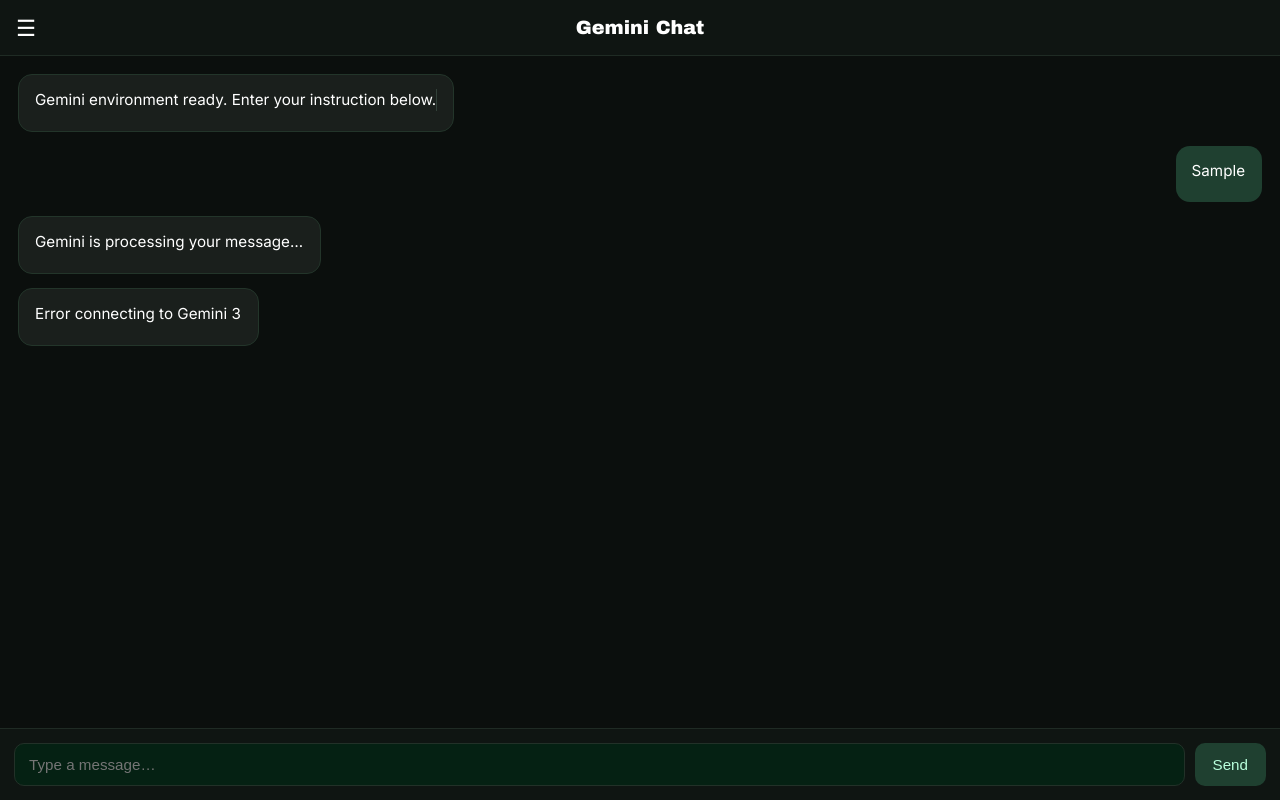
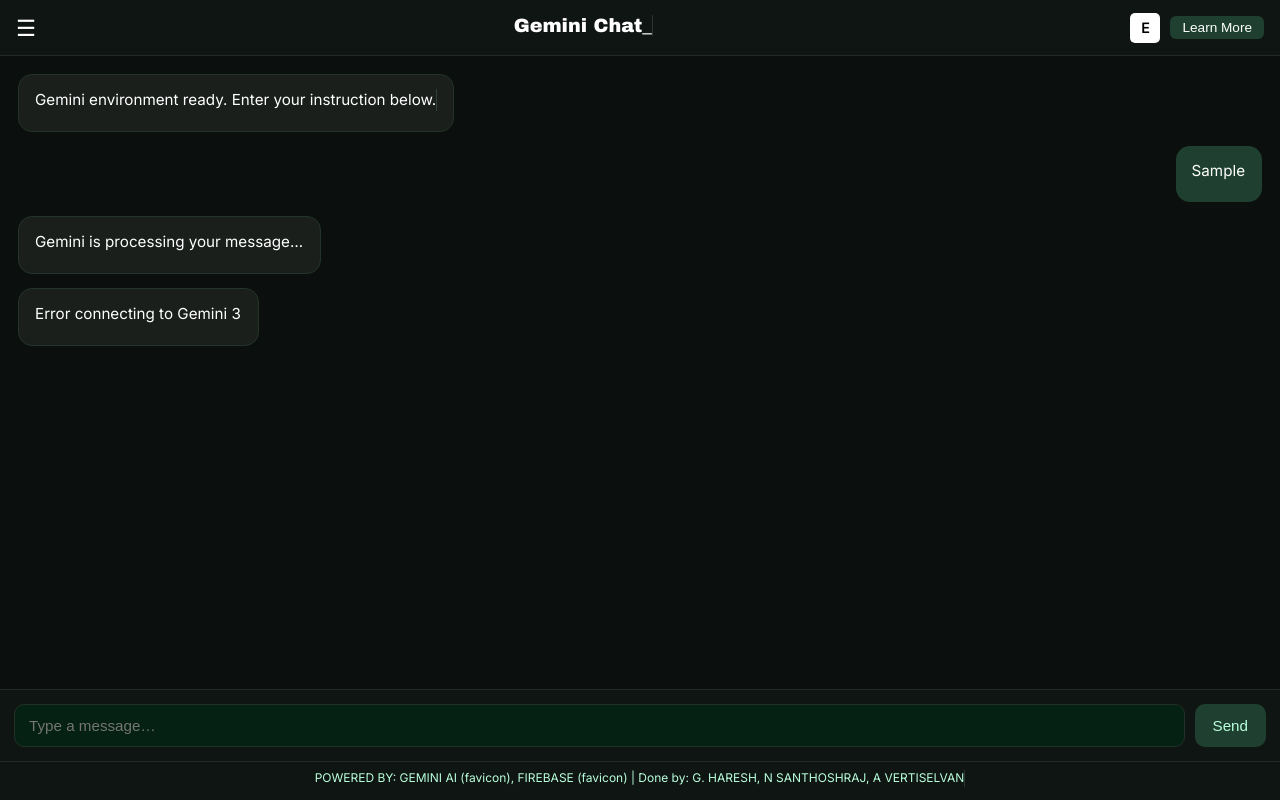
Before and after one commit to hareshbub/alos, a plain HTML site: page index.html in a window 1280 px wide. Both pictures are taken after typing "Sample" into the empty fields and a click on the button "Send". Drawn offline with Linux system fonts and the light colour scheme; no server answers.

Commit message:
Update index.html

```diff
--- a/index.html
+++ b/index.html
@@ -22,6 +22,26 @@ body{height:100vh;background:#0b0f0d;color:#fff;font-family:"Inter",sans-serif;d
 }
 .menu-btn{font-size:1.4rem;cursor:pointer;}
 .brand{font-family:"Archivo Black",sans-serif;font-size:1.2rem;}
+
+/* LANGUAGE & LEARN MORE */
+.lang-learn{
+  display:flex;
+  gap:10px;
+  align-items:center;
+}
+.lang-btn{
+  width:30px;height:30px;
+  background:#fff;color:#000;
+  border-radius:5px;
+  display:flex;justify-content:center;align-items:center;
+  font-weight:bold;cursor:pointer;
+  font-family:"Inter",sans-serif;
+  font-size:0.9rem;
+}
+.learn-btn{
+  padding:4px 12px;
+  background:#1f4030;border:none;border-radius:6px;color:#fff;cursor:pointer;font-size:0.85rem;
+}
 
 /* CHAT AREA */
 .chat-area{
@@ -75,16 +95,35 @@ body{height:100vh;background:#0b0f0d;color:#fff;font-family:"Inter",sans-serif;d
 .typewriter span{display:inline-block;overflow:hidden;white-space:nowrap;border-right:.1em solid #b9ffdc;animation:blink 0.8s infinite;}
 @keyframes blink{0%,100%{border-color:#b9ffdc;}50%{border-color:transparent;}}
 
+/* FOOTER */
+.footer{
+  background:#0f1512;
+  padding:8px 14px;
+  font-size:0.75rem;
+  text-align:center;
+  color:#b9ffdc;
+  font-family:"Inter",sans-serif;
+  line-height:1.4;
+  border-top:1px solid #1f2b24;
+}
+
 /* MOBILE */
-@media(max-width:600px){.msg{max-width:85%}}
+@media(max-width:600px){
+  .msg{max-width:85%}
+  .brand{font-size:1rem;}
+  .lang-btn{width:25px;height:25px;font-size:0.8rem;}
+}
 </style>
 </head>
 <body>
 
 <div class="topbar">
   <div class="menu-btn">☰</div>
-  <div class="brand">Gemini Chat</div>
-  <div style="width:20px"></div>
+  <div class="brand typewriter"><span>Gemini Chat_</span></div>
+  <div class="lang-learn">
+    <div class="lang-btn" id="langBtn">E</div>
+    <button class="learn-btn" onclick="window.open('lal.ppt','_blank')">Learn More</button>
+  </div>
 </div>
 
 <div class="chat-area" id="chat">
@@ -96,10 +135,31 @@ body{height:100vh;background:#0b0f0d;color:#fff;font-family:"Inter",sans-serif;d
   <button class="send-btn" onclick="send()">Send</button>
 </div>
 
+<div class="footer typewriter" id="footer">
+<span>POWERED BY: GEMINI AI (favicon), FIREBASE (favicon) | Done by: G. HARESH, N SANTHOSHRAJ, A VERTISELVAN</span>
+</div>
+
 <script>
 const chat = document.getElementById("chat");
 const input = document.getElementById("input");
+const langBtn = document.getElementById("langBtn");
+let lang="en";
 
+// Typewriter function
+function typeWriter(element,text,callback){
+  let i=0;
+  element.textContent="";
+  function step(){
+    if(i<text.length){
+      element.textContent+=text[i];
+      i++;
+      setTimeout(step,30);
+    } else if(callback) callback();
+  }
+  step();
+}
+
+// Add message to chat
 function addMessage(text,type){
   const div = document.createElement("div");
   div.className = `msg ${type} typewriter`;
@@ -110,41 +170,50 @@ function addMessage(text,type){
   typeWriter(span,text);
 }
 
-function typeWriter(element,text){
-  let i=0;
-  element.textContent="";
-  function step(){
-    if(i<text.length){
-      element.textContent+=text[i];
-      i++;
-      setTimeout(step,30);
-    }
-  }
-  step();
-}
-
+// Send message
 function send(){
   const text = input.value.trim();
   if(!text) return;
   addMessage(text,"user");
   input.value = "";
-  addMessage("Gemini is processing your message…","gemini");
+  addMessage(lang==="en"?"Gemini is processing your message…":"ஜெமினி உங்கள் செய்தியை செயலாக்குகிறது…","gemini");
 
-  fetch("http://localhost:3000/api/gemini",{
+  fetch("https://naari-alpha.vercel.app/api/gemini",{
     method:"POST",
     headers:{"Content-Type":"application/json"},
     body:JSON.stringify({instruction:text})
   })
   .then(res=>res.json())
   .then(data=>{
-    addMessage(data.reply,"gemini");
+    const reply = lang==="en"?data.reply:translateToTamil(data.reply);
+    addMessage(reply,"gemini");
   })
   .catch(err=>{
-    addMessage("Error connecting to Gemini 3","gemini");
+    addMessage(lang==="en"?"Error connecting to Gemini 3":"ஜெமினி 3-இற்கு இணைக்கும்போது பிழை","gemini");
   });
 }
 
+// Language toggle
+langBtn.addEventListener("click",()=>{
+  if(lang==="en"){lang="ta"; langBtn.textContent="த";}
+  else {lang="en"; langBtn.textContent="E";}
+});
+
+// Simple Tamil translation placeholder
+function translateToTamil(text){
+  // For demo, just returning original text. Replace with real translations if needed
+  return text;
+}
+
 input.addEventListener("keydown",e=>{if(e.key==="Enter") send();});
+
+// Typewriter for topbar and footer
+const topBrand = document.querySelector(".brand span");
+typeWriter(topBrand,"Gemini Chat_");
+
+const footerSpan = document.querySelector("#footer span");
+typeWriter(footerSpan,"POWERED BY: GEMINI AI (favicon), FIREBASE (favicon) | Done by: G. HARESH, N SANTHOSHRAJ, A VERTISELVAN");
+
 </script>
 
 </body>
```
